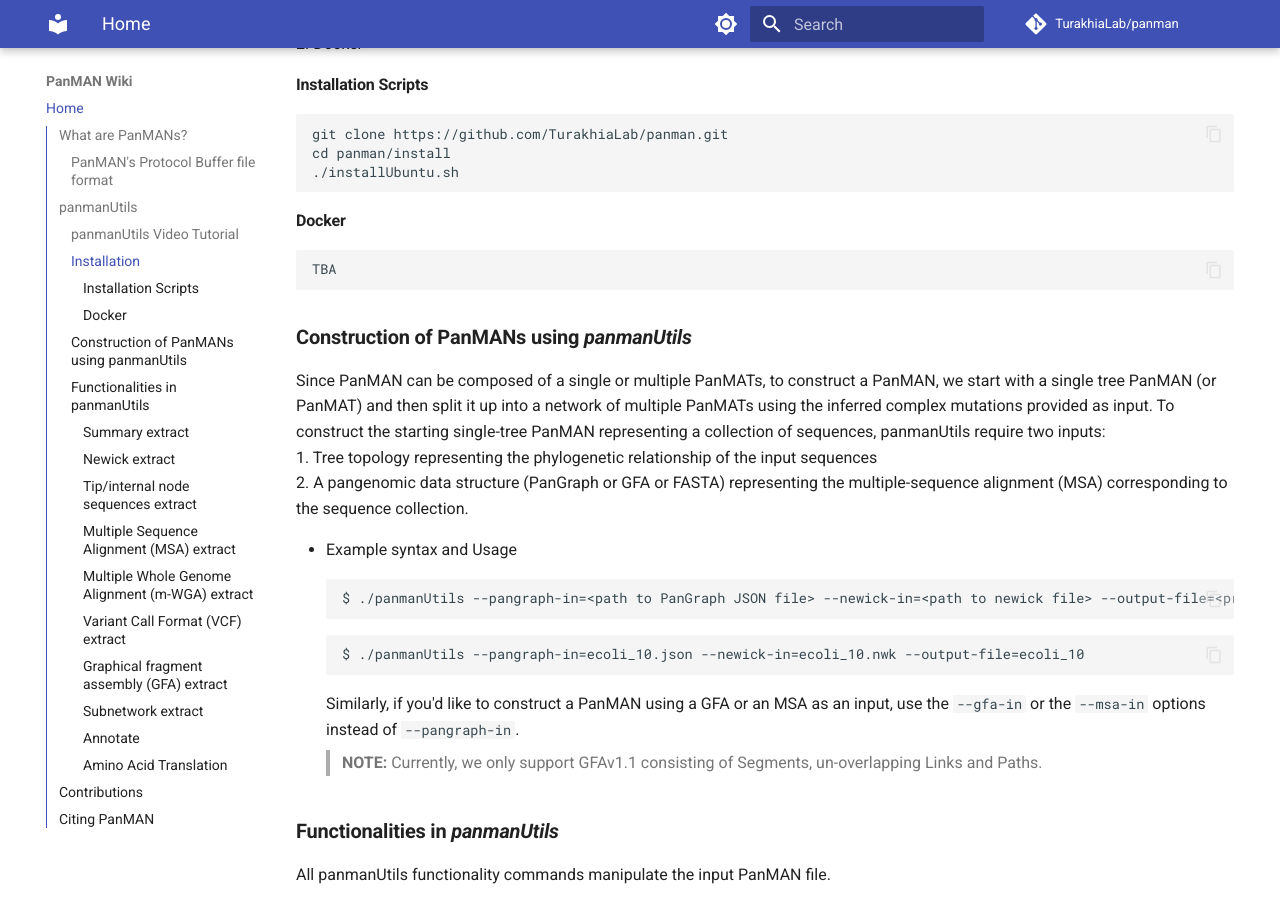
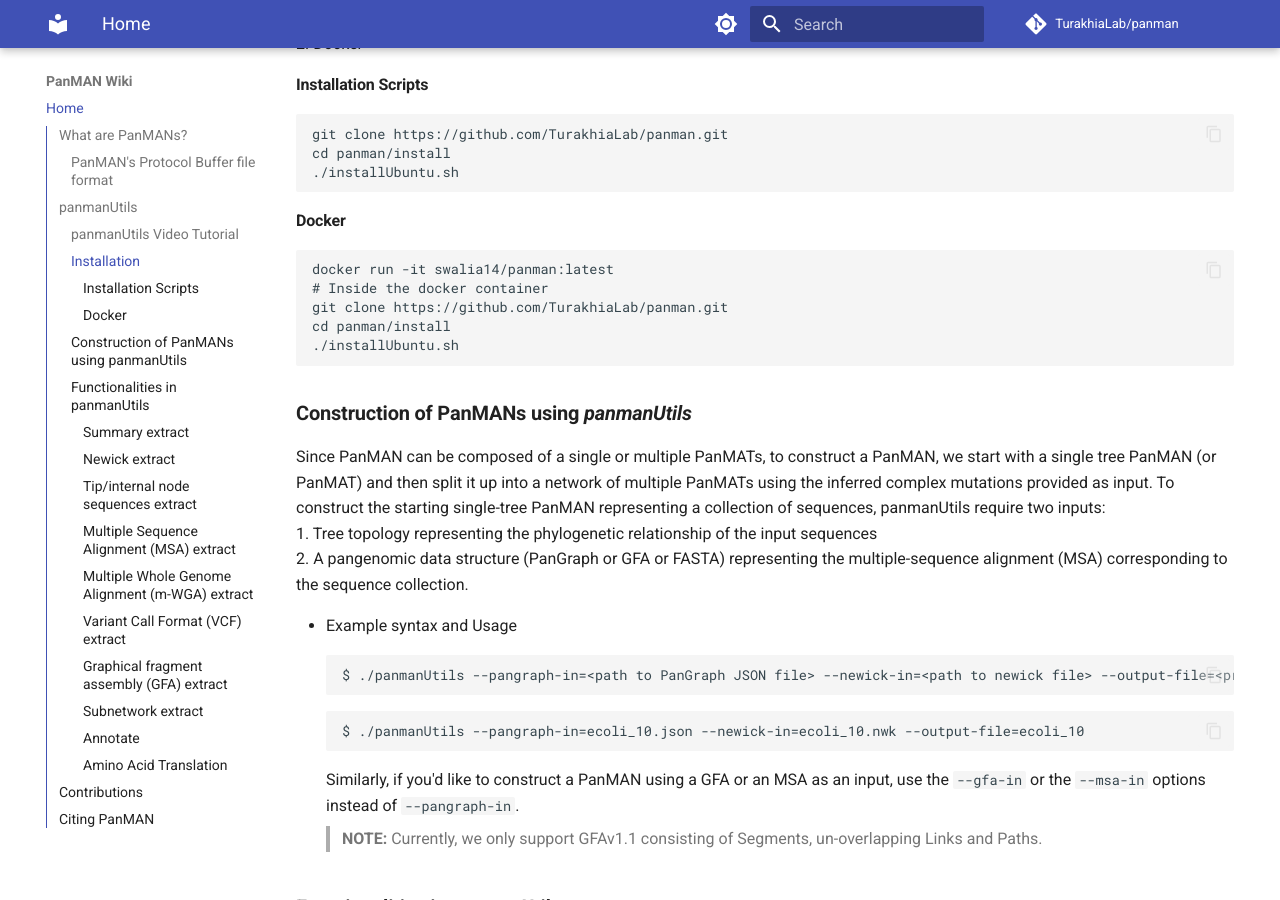
Before and after one commit to TurakhiaLab/panman, an MkDocs documentation site: the page built from docs/index.md, in a window 1280 px wide and 900 px high, scrolled down 3190 px. Built offline with MkDocs 1.6.1 and Material for MkDocs 9.7.7, drawn with Linux system fonts in a browser that asks for light colours; comment, search, counter and statistics services are not loaded.

Commit message:
added docker installation step

````diff
--- a/docs/index.md
+++ b/docs/index.md
@@ -42,7 +42,11 @@ cd panman/install
 
 #### Docker
 ```
-TBA
+docker run -it swalia14/panman:latest
+# Inside the docker container
+git clone https://github.com/TurakhiaLab/panman.git
+cd panman/install
+./installUbuntu.sh
 ```
 
 ### <b>Construction of PanMANs using <i>panmanUtils</i></b>
````
